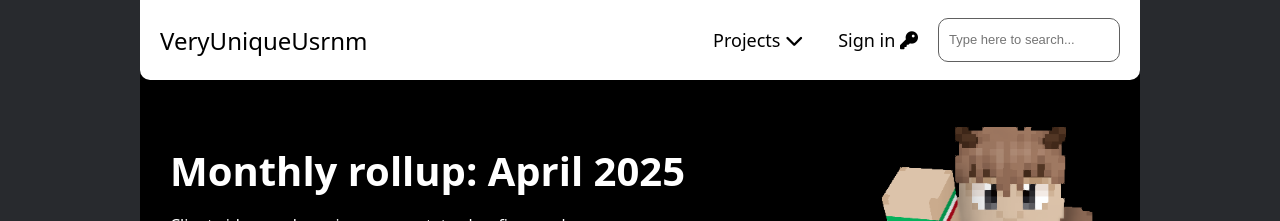
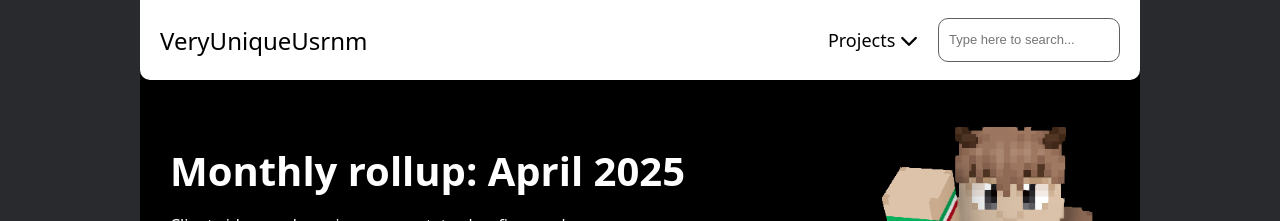
Before and after one commit to veryuniqueusrnm/veryuniqueusrnm.github.io, a Jekyll site: the page built from index.md, in a window 1280 px wide. Shown: the top 221 px of the page. Built offline with Jekyll 4.4.1, drawn with Linux system fonts in a browser that asks for light colours; nearby versions of some CDN libraries; comment, search, counter and statistics services are not loaded.

Commit message:
Update header.html

```diff
--- a/_includes/header.html
+++ b/_includes/header.html
@@ -13,7 +13,6 @@
                     <a href="https://github.com/veryuniqueusrnm/embed-blocker" target="_blank" rel="noopener noreferrer">Embed Blocker</a>
                 </div>
             </div>
-            <a class="nav-btn loggedout" href="#">Sign in <i class="fa-solid fa-key"></i></a>
             <div class="search">
                 <form id="head_search_form">
                     <fieldset>
@@ -43,7 +42,6 @@
                 <a href="https://github.com/veryuniqueusrnm/embed-blocker" target="_blank" rel="noopener noreferrer">Embed Blocker</a>
             </div>
         </div>
-        <a class="nav-btn loggedout" href="#">Sign in <i class="fa-solid fa-key"></i></a>
         <div class="search-mobile">
             <form id="head_search_form">
               <fieldset>
```
